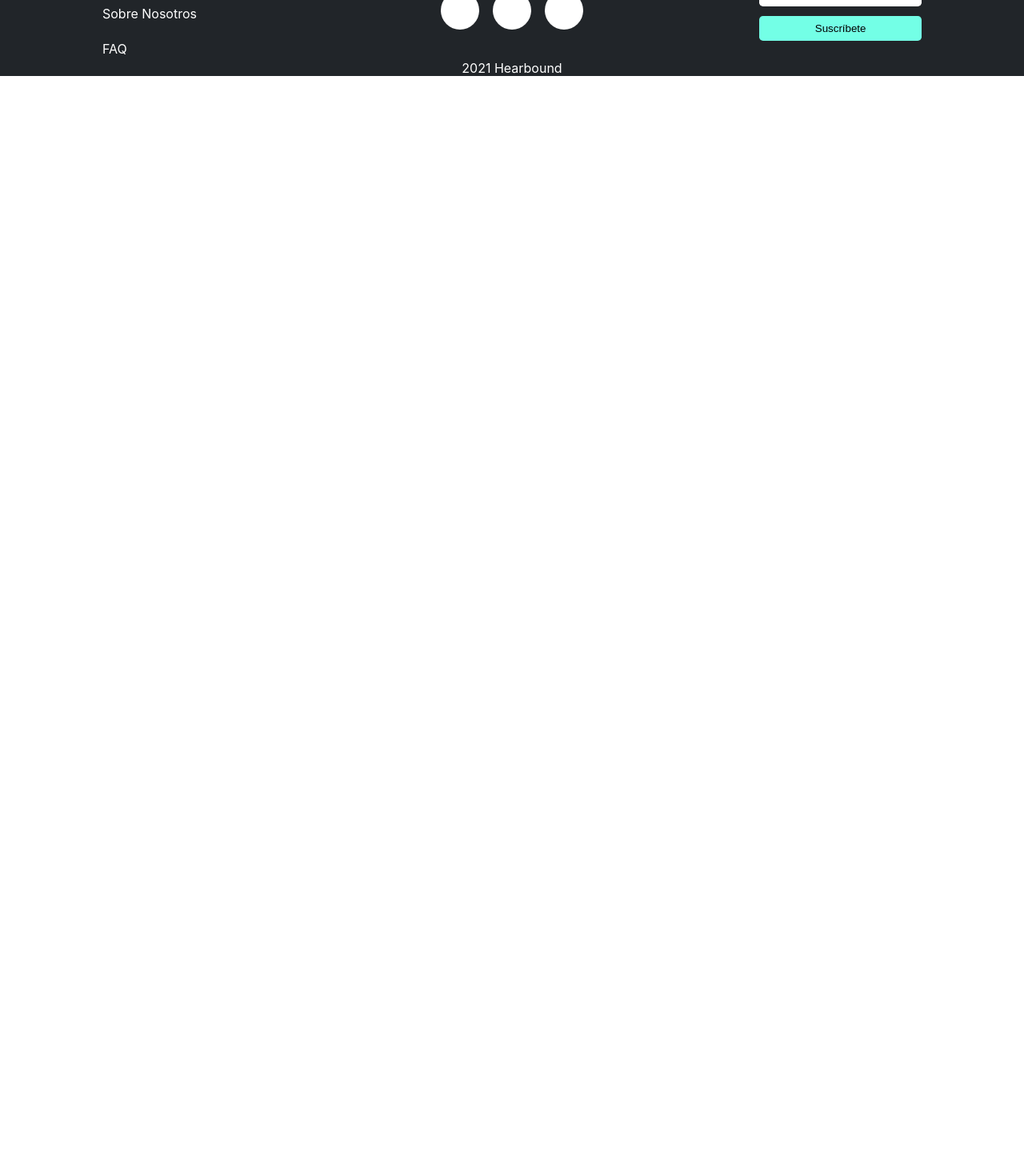
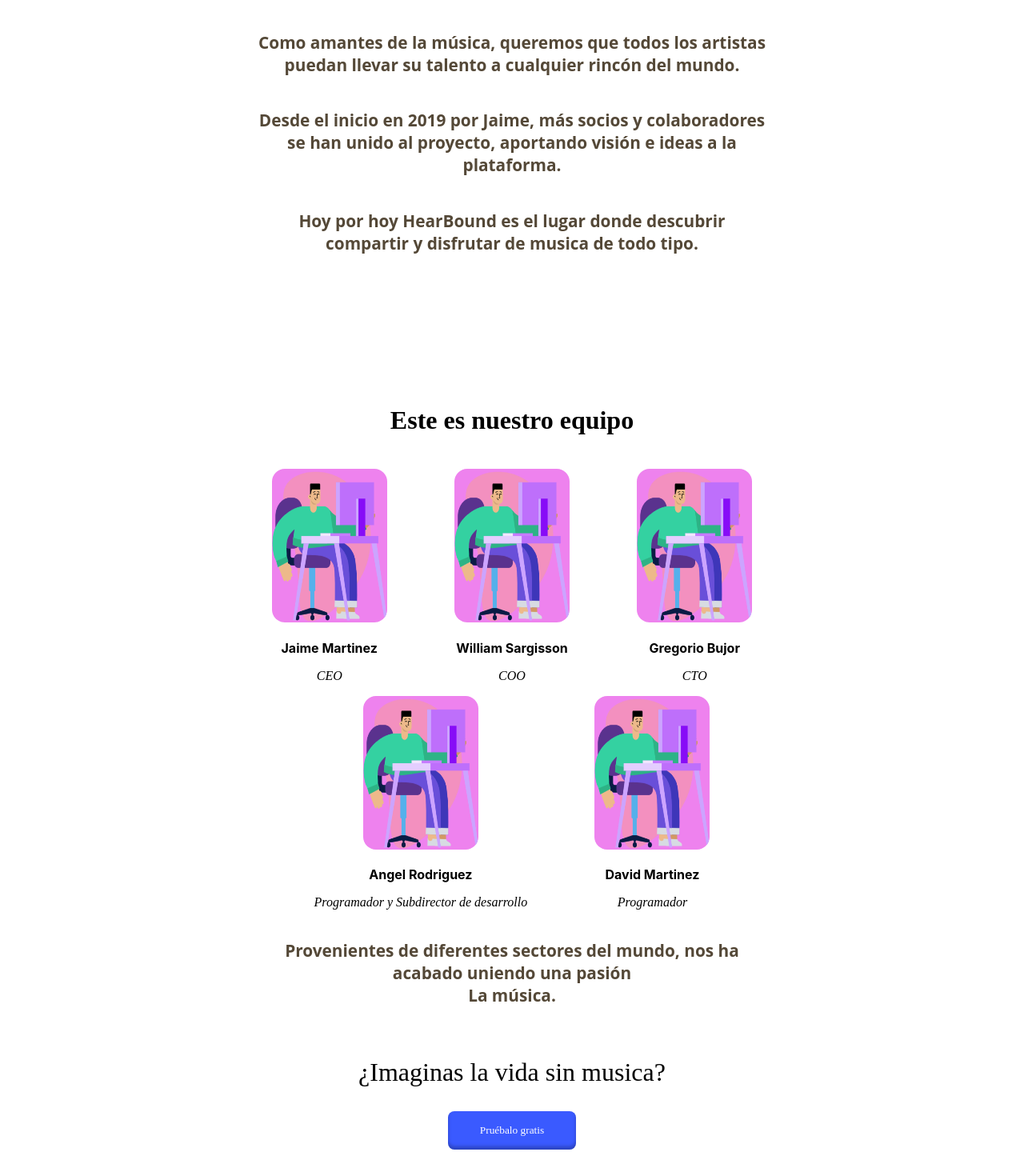
Before and after one commit to HearBound/LandingPage, a React (Create React App) app: page /about in a window 1280 px wide. Shown: the part 240-1710 px from the top of the page at 80% size. Before the commit the page ends 800 px from the top, so only its background shows below. Built offline with nearby package versions, Linux system fonts and the light colour scheme.

Commit message:
All Responsive, pending carrousel, div color of our History and 2021 Hearbound

```diff
--- /dev/null
+++ b/src/Components/TeamCard/TeamCard.css
@@ -0,0 +1,24 @@
+.card img{
+    width: 9rem;
+    height: 12rem;
+    background-color: violet;
+    border-radius: 1rem;
+}
+
+.card {
+    display: flex;
+    flex-direction: column;
+    align-items: center;
+    justify-content: center;
+    font-weight: bold;
+}
+
+.card h4{
+    margin-bottom: 0;
+}
+
+.card p{
+    font-style: italic;
+    font-family: Montserrat;
+    font-weight: normal;
+}
--- /dev/null
+++ b/src/Components/TeamCard/TeamCard.js
@@ -0,0 +1,14 @@
+import './TeamCard.css';
+
+const TeamCard = (props) => {
+
+return (
+            <div className='card'>
+                <img src={props.image}></img>
+                <h4>{props.name}</h4>
+                <p>{props.job}</p>
+            </div>
+    )
+}
+
+export default TeamCard;
--- a/src/Containers/About/About.css
+++ b/src/Containers/About/About.css
@@ -16,3 +16,107 @@
     height: 2px;
     background: linear-gradient(90deg, rgba(192, 204, 218, 0.1) 0%, rgba(192, 204, 218, 0.6) 50.38%, rgba(192, 204, 218, 0.1) 100%)
 }
+
+.textAbout {
+    margin-top: 2%;
+    width: 50%;
+    display: flex;
+    flex-direction: column;
+    justify-content: center;
+    align-items: center;
+    text-align: center;
+    font-size: 1.3rem;
+    font-family: 'Open Sans';
+    color: #544837;
+    font-weight: bold;
+}
+
+.titleTeam {
+    margin-top: 20%;
+    font-weight: bold;
+    font-size: 2rem;
+    font-family: Coiny;
+    text-align: center;
+}
+
+.cards {
+    margin-top: 5%;
+    display: flex;
+    align-items: center;
+    justify-content: center;
+    flex-wrap: wrap;
+    gap: 10%;
+}
+
+.endingTextAbout {
+    width: 50%;
+    display: flex;
+    flex-direction: column;
+    justify-content: center;
+    align-items: center;
+    text-align: center;
+    font-size: 1.3rem;
+    font-family: 'Open Sans';
+    color: #544837;
+    font-weight: bold;
+}
+
+.endingTextAbout p{
+    margin-bottom: 0;
+}
+
+.testNowAbout {
+    margin-top: 5%;
+    display: flex;
+    flex-direction: column;
+    align-items: center;
+    justify-content: center;
+}
+
+.testNowAbout div{
+    font-family: Coiny;
+    font-size: 2rem;
+}
+
+.testNowAbout button {
+    margin-top: 8%;
+    margin-bottom: 30%;
+    width: 10rem;
+    background-color:  #3A5AFF;
+    border: none;
+    border-radius: 0.5rem;
+    padding: 1rem;
+    cursor: pointer;
+    color: #ffff;
+    font: bold;
+    font-family: Coiny;
+    box-shadow: inset 0px -4px 4px rgba(0, 0, 0, 0.25);
+}
+
+@media (max-width: 1200px) {
+    .titleAbout{
+        margin-top: 10%;
+    }
+}
+
+@media (max-width: 600px) {
+    .titleAbout{
+        margin-top: 20%;
+    }
+
+    .textAbout {
+        width: 80%;
+    }
+
+    .endingTextAbout {
+        width: 90%;
+    }
+
+    .testNowAbout {
+        margin-top: 10%;
+    }
+
+    .testNowAbout div{
+        font-size: 1.4rem;
+    }
+}
--- a/src/Containers/About/About.js
+++ b/src/Containers/About/About.js
@@ -1,6 +1,8 @@
 import './About.css';
 import Footer from '../../Components/Footer/Footer';
 import Navbar from '../../Components/NavBar/Navbar';
+import TeamCard from '../../Components/TeamCard/TeamCard';
+import Image from '../../images/desktop.png';
 
 const About = () => {
     return (
@@ -12,6 +14,37 @@
                     <h2>Nuestra Historia</h2>
                     <div className='decorationAbout'></div>
                 </div>
+                <div className='textAbout'>
+                    <p>Somos un pequeño gran equipo de jóvenes que ama la música.</p>
+
+                    <p>Como amantes de la música, queremos que todos los artistas puedan llevar su talento a cualquier rincón del mundo.</p>
+
+                    <p>Desde el inicio en 2019 por Jaime, más socios y colaboradores se han unido al proyecto, aportando visión e ideas a la plataforma.</p>
+
+                    <p>Hoy por hoy HearBound es el lugar donde descubrir compartir y disfrutar de musica de todo tipo.</p>
+
+                </div>
+                <div className='team'>
+                    <div className='titleTeam'>Este es nuestro equipo</div>
+                    <div className='cards'>
+                        <TeamCard image={Image} name='Jaime Martinez' job='CEO' />
+                        <TeamCard image={Image} name='William Sargisson' job='COO'/>
+                        <TeamCard image={Image} name='Gregorio Bujor' job='CTO'/>
+                        <TeamCard image={Image} name='Angel Rodriguez' job='Programador y Subdirector de desarrollo'/>
+                        <TeamCard image={Image} name='David Martinez' job='Programador'/>
+
+                    </div>
+                </div>
+                <div className='endingTextAbout'>
+                    <p>Provenientes de diferentes sectores del mundo, nos ha acabado uniendo una pasión
+                        <br></br>
+                        La música.
+                    </p>
+                </div>
+                <div className='testNowAbout'>
+                    <div>¿Imaginas la vida sin musica?</div>
+                    <button>Pruébalo gratis</button>
+                </div>
             </div>
             <Footer />
         </>
--- a/src/Containers/Home/Home.css
+++ b/src/Containers/Home/Home.css
@@ -268,3 +268,84 @@
     width: 2rem;
     height: 2rem;
 }
+
+@media (max-width: 1200px) {
+    .titleMainSection {
+        margin-top: 8%;
+    }
+}
+
+@media (max-width: 850px) {
+
+    .titleMain {
+        font-size: 3rem;
+    }
+
+    .subtitleMain {
+        font-size: 1.5rem;
+    }
+
+    .titleMainSection {
+        margin-top: 10%;
+    }
+
+    .whiteSection {
+        margin-left: 5%;
+        align-items: center;
+        justify-content: center;
+    }
+
+    .whiteSectionText {
+        width: 50%;
+    }
+
+    .whiteSectionImage {
+        display: none;
+    }
+
+    .graySection {
+        align-items: center;
+        justify-content: center;
+    }
+
+    .graySectionImage {
+        display: none;
+    }
+
+    .graySectionText {
+        width: 50%;
+    }
+
+    .testNow {
+        margin-top: 5%;
+        height: 30%;
+        font-size: 1.5rem;
+    }
+
+    .partners {
+        font-size: 1rem;
+    }
+
+    .partnersImages img {
+        height: 3rem;
+    }
+}
+
+@media (max-width: 600px) {
+    .titleMainSection {
+        margin-top: 18%;
+    }
+
+    .whiteSectionText {
+        width: 80%;
+    }
+
+    .graySectionText {
+        width: 80%;
+    }
+
+    .testNow {
+        margin-top: 8%;
+        text-align: center;
+    }
+}
```
